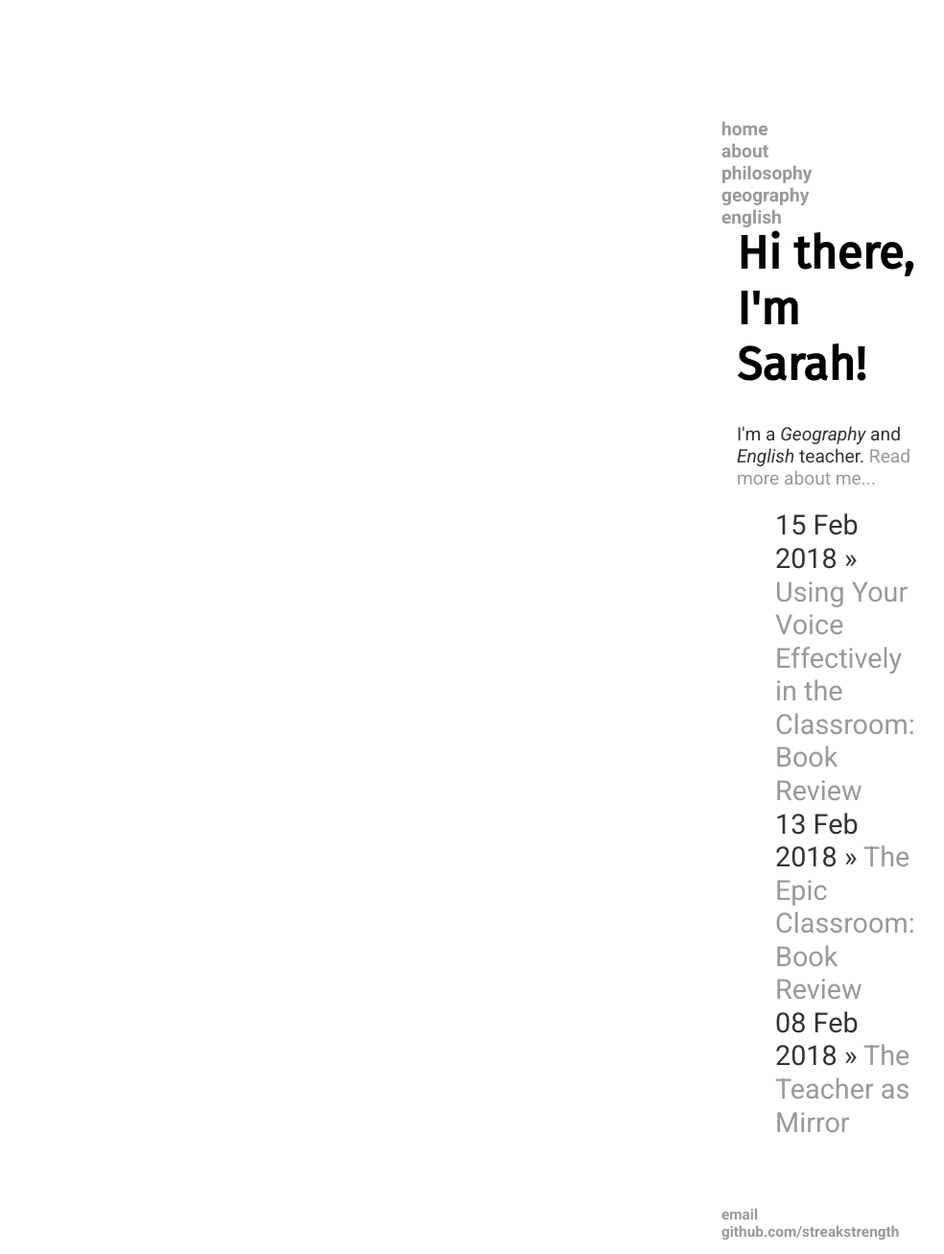
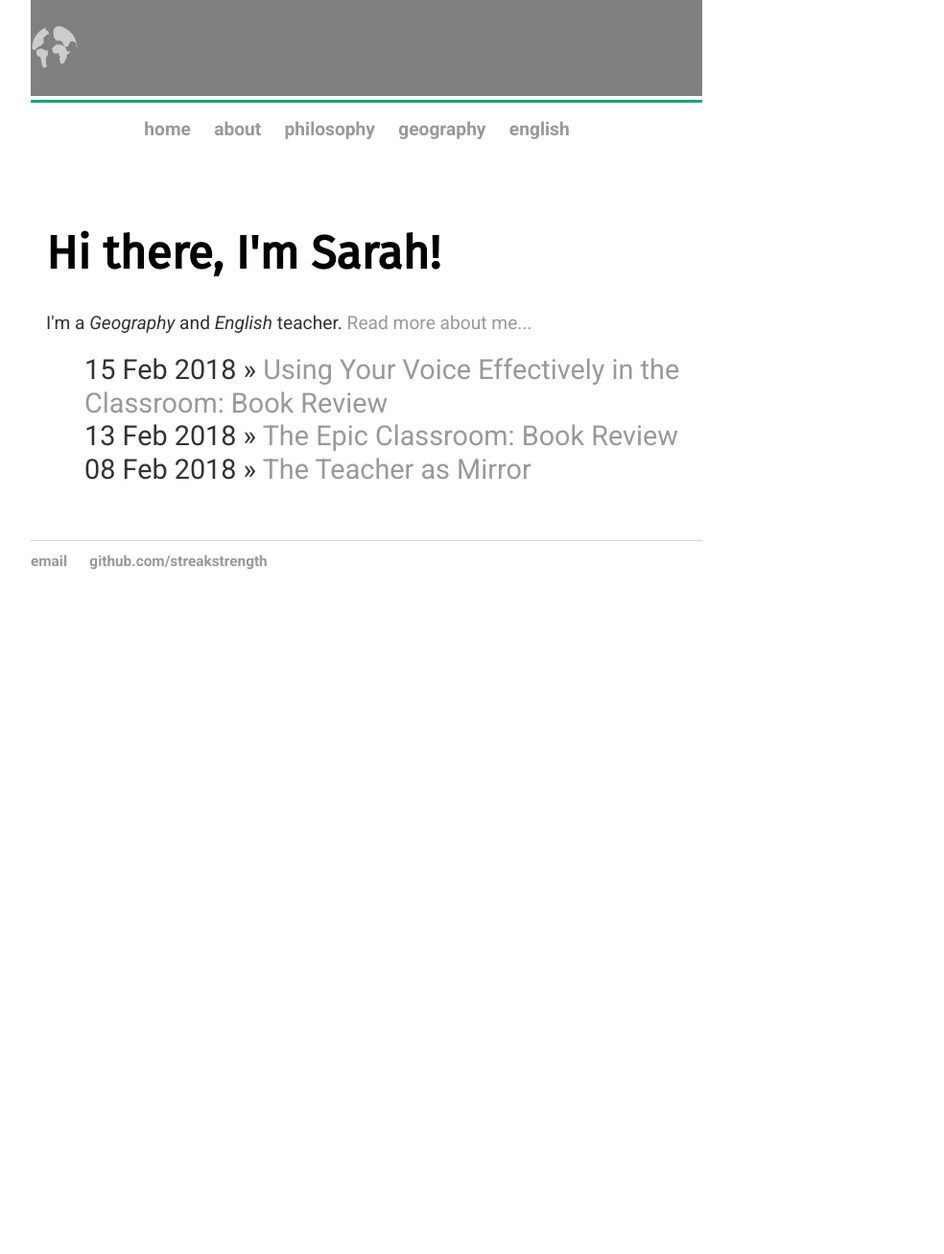
Before and after one commit to streakstrength/streakstrength.github.io, a Jekyll site: the page built from index.html, in a window 1280 px wide. Shown: the whole page at 96% size, without its empty margins (48-1032 px from the left). Built offline with Jekyll 4.4.1, drawn with Linux system fonts in a browser that asks for light colours; nearby versions of some CDN libraries; after the commit the page ends 900 px from its top, so only the background shows below that.

Commit message:
Changed display margin to 5m

```diff
--- a/css/main.css
+++ b/css/main.css
@@ -9,8 +9,8 @@ body {
 @media only screen and (min-width: 481px) {
   body {
     padding-top: 0px;
-    padding-right: 50em;
-    padding-left: 50em;
+    padding-right: 5em;
+    padding-left: 5em;
   }
 }
 
```
